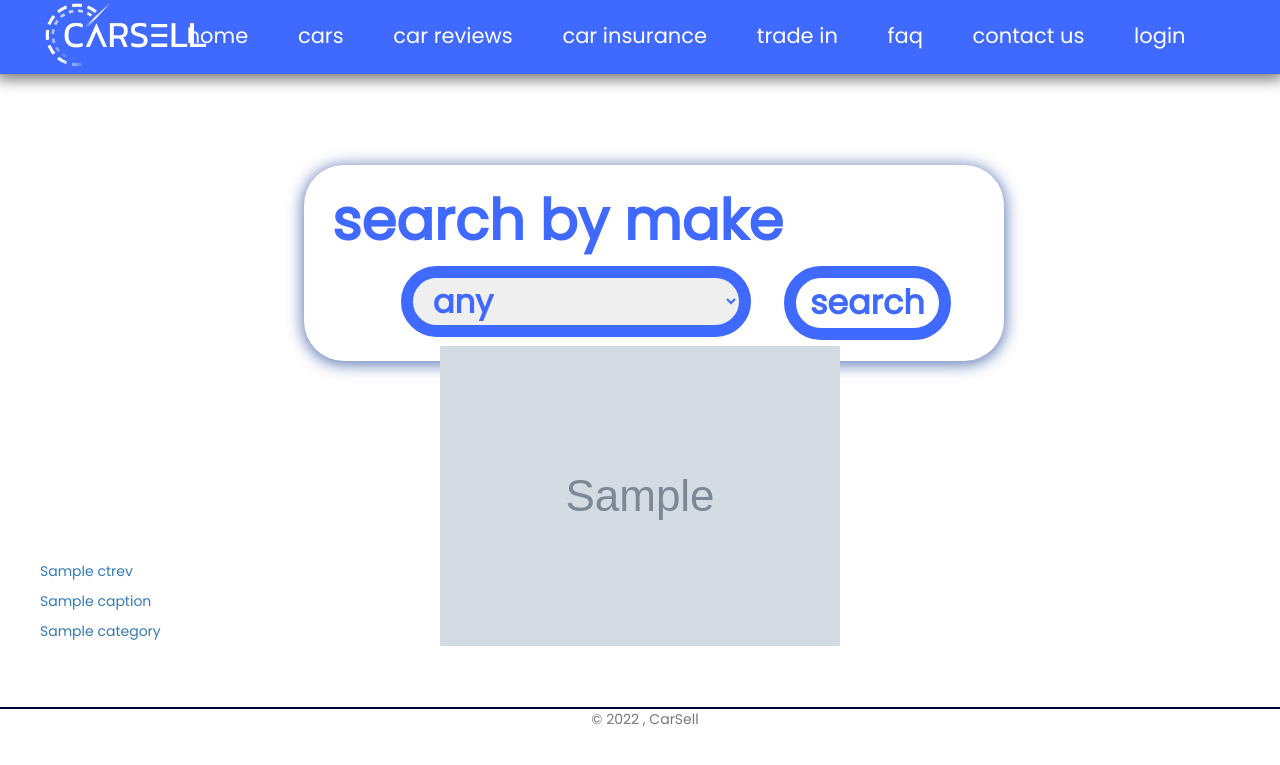
After one commit to stfn-ko/_wheelo, a Python web app: template Website/app/templates/vehicles/categorized_car_reviews.html in a window 1280 px wide. The commit adds this page. Shown: the top 765 px of the page. Run offline with Jinja, Linux system fonts and the light colour scheme; the template is opened without the code that fills it: most values are stand-ins (such as "Sample title", 1, 10 or a date in 2020); grey boxes marked "Sample" are stand-in pictures; some libraries are stand-ins or nearby versions.

Commit message:
MEGA UPDATE BABYYYYY

```diff
--- a/Website/app/static/css/styles.css
+++ b/Website/app/static/css/styles.css
@@ -336,6 +336,70 @@ html::-webkit-scrollbar-thumb {
 }
 /*end of select box*/
 
+/*category search*/
+.review-box{
+  margin: auto;
+}
+.search-cat-box{
+  width: 54em;
+  margin: auto;
+  margin-top: 0em;
+  margin-bottom: 5em;
+  position: relative;
+  border-radius: 70px;
+}
+.select-box-content{
+  display: flex;
+  flex-direction: row;
+  align-items: flex-start;
+}
+.search-btn{
+  font-weight: bolder;
+  font-size: 2.38em;
+  width: 5em;
+  margin-left: 1em;
+  color: #3F69FF;
+  background: white;
+  border-radius: 50px;
+  border: 12px solid;
+  transition: 0.5s;
+}
+.search-btn:hover{
+  color: white;
+  border-color: #3F69FF;
+  background: #3F69FF;
+}
+#cat{
+  margin-top: 2em;
+  margin-left: 3em;
+  height: 14em;
+  flex-grow: 5;
+  margin-bottom: 2em;
+}
+#cat-text {
+  color: #3F69FF;
+  font-weight: bolder;
+  font-size: 4em;
+  padding-top: 0.3em;
+  margin-left: 0.5em;
+}
+.select-cat-box{
+  width: 50%;
+  margin-left: 3em;
+  color: #3F69FF;
+  padding-left: 0.5em;
+  font-size: 2.3em;
+  border: 0.4em solid;
+  border-radius: 50px;
+  font-weight: bolder;
+}
+.select-cat-box .option:hover{
+  color: #002f8e;
+  background-color: #f5f5f5;
+}
+
+/*end of category search*/
+
 /*end of search*/
 
 /*blog*/
--- a/Website/app/templates/base.html
+++ b/Website/app/templates/base.html
@@ -32,29 +32,28 @@
   />
 </a>
 <nav class="sidenav">
-  <a href=" {{ url_for('main.index') }} " id="index" title="home">home</a>
+  <a href=" {{ url_for('main.index') }}">home</a>
 
-  <a href="{{ url_for('main.viewAllCars') }}" id="cars" title="cars">cars</a>
+  <a href="{{ url_for('main.viewAllCars') }}">cars</a>
 
-  <a href="{{ url_for('main.allReviews') }}" title="car reviews">car reviews</a>
+  <a href="{{ url_for('main.allReviews') }}">car reviews</a>
 
-  <a href="{{ url_for('main.insurance') }}" title="car insurance">car insurance</a>
+  <a href="{{ url_for('main.insurance') }}">car insurance</a>
 
-  <a href="{{ url_for('main.trade_in') }}" title="trade in">trade in</a>
+  <a href="{{ url_for('main.trade_in') }}">trade in</a>
 
-  <a href="{{ url_for('main.FAQs') }}" id="questions" title="FAQs">faq</a>
+  <a href="{{ url_for('main.FAQs') }}">faq</a>
 
-  <a href="{{ url_for('main.contact') }}" id="contact" title="contact us">contact us</a>
+  <a href="{{ url_for('main.contact') }}">contact us</a>
 
   {%if current_user.is_authenticated%} {% if current_user.admin %}
-  <a href="{{ url_for('auth.admin') }}" id="auth-complete" title="users list">admin</a>
+  <a href="{{ url_for('auth.admin') }}" id="auth-complete">admin</a>
   {% endif %}
-  <a href="{{ url_for('auth.logout') }}" id="logout" title="logout">logout</a>
+  <a href="{{ url_for('auth.logout') }}" id="logout">logout</a>
   {% else %}
-  <a href="{{ url_for('auth.login') }}" id="auth" title="login">login</a>
+  <a href="{{ url_for('auth.login') }}" id="auth">login</a>
   {% endif %}
 </nav>
-
 
 {% endblock %} {% block content %}
 <div class="container">
@@ -119,24 +118,6 @@
 </script>
 
 <script>
-  var coll = document.getElementsByClassName("collapsible");
-  var i;
-
-  for (i = 0; i < coll.length; i++) {
-    coll[i].addEventListener("click", function () {
-      this.classList.toggle("pressed");
-      var collapsibleBody = this.nextElementSibling;
-      if (collapsibleBody.style.maxHeight) {
-        collapsibleBody.style.maxHeight = null;
-      } else {
-        collapsibleBody.style.maxHeight = collapsibleBody.scrollHeight + "px";
-      }
-    });
-  }
-</script>
-
-
-<script>
   const selected = document.querySelector(".selected");
   const optionsContainer = document.querySelector(".options-container");
   const optionsList = document.querySelectorAll(".option");
@@ -152,4 +133,5 @@
     });
   });
 </script>
+
 {% endblock %}
--- a/Website/app/templates/index.html
+++ b/Website/app/templates/index.html
@@ -16,10 +16,10 @@
                   <input
                     type="vehicle"
                     class="vehicle"
-                    id="make-ch"
+                    id="{{get.make_id}}"
                     name="category"
                   />
-                  <label for="make-ch">{{get.make_name}}</label>
+                  <label for="{{get.make_id}}">{{get.make_name}}</label>
                 </div>
                 {% endfor %}
               </div>
--- a/Website/app/templates/vehicles/car_reviews.html
+++ b/Website/app/templates/vehicles/car_reviews.html
@@ -1,39 +1,24 @@
-{% extends "base.html" %}
-{% import 'bootstrap/wtf.html' as wtf %}
-{% block app_content %}
 <div class="row fade-in-content">
-  <form class="review-form" method="POST" action="#">
-    <div class="form-group">
-      <input
-        class="form-control mr-sm-2"
-        placeholder="Search"
-        aria-label="Search"
-        type="text"
-        name="search"
-      />
-      <button class="btn btn-outline-success my-2 my-sm-0" type="submit">
-        Search
-      </button>
+  <form
+    class="review-form"
+    method="POST"
+    action="{{ url_for('main.catReviews') }}"
+  >
+    <div class="search-cat-box">
+      <div class="search-field" id="cat">
+        <label for="category" id="cat-text">search by make</label>
+        <div class="select-box-content">
+          <select class="select-cat-box" name="category" id="category">
+            <option class="option" name="any">any</option>
+            {% for get in rev %}
+            <option class="option" name="{{get.category}}">
+              {{get.category}}
+            </option>
+            {% endfor %}
+          </select>
+          <input class="search-btn" type="submit" value="search" />
+        </div>
+      </div>
     </div>
   </form>
-
-  <a href="{{url_for('main.addReview')}}">foo</a>
-
-  {%for r in rev%}
-  <div>
-      <a href="#">
-        {%if r.image != 'default.jpg' %}
-            <div class="center-img">
-                <img
-                src="{{ url_for('static', filename='car_review_pics/' + r.image) }}">
-            </div>
-        {% endif %}
-        <p class="___">{{ r.title }}</p>
-        <p class="___">{{ r.caption }}</p>
-        <p class="___">{{ r.category }}</p>
-      </a>
-  </div>
-  {%endfor%}
-
 </div>
-{% endblock %}
--- /dev/null
+++ b/Website/app/templates/vehicles/categorized_car_reviews.html
@@ -0,0 +1,24 @@
+{% extends "base.html" %}
+{% block app_content %}
+
+{% include 'vehicles/car_reviews.html' %}
+
+<div class="row fade-in-content">
+    {%for r in ctrev%}
+    <div>
+        <a href="#">
+            {%if r.image != 'default.jpg' %}
+            <div class="center-img">
+                <img
+                src="{{ url_for('static', filename='car_review_pics/' + r.image) }}"
+                />
+            </div>
+            {% endif %}
+            <p class="___">{{ r.title }}</p>
+            <p class="___">{{ r.caption }}</p>
+            <p class="___">{{ r.category }}</p>
+        </a>
+    </div>
+    {%endfor%}
+</div>
+{% endblock %}
```
Also changed, not shown: Website/app/main/routes.py (+31 -6 lines), Website/app/templates/vehicles/all_car_reviews.html (added, +24 -0 lines).
